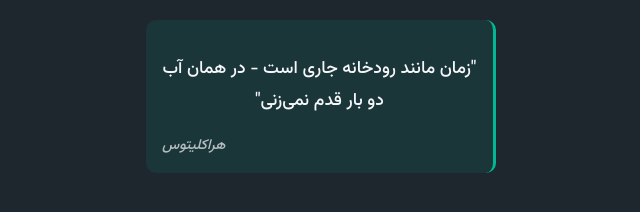
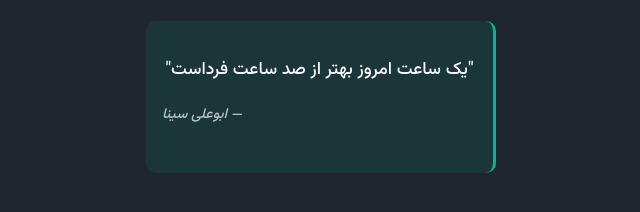
Before and after one commit to arashzidi/daily-timer, a plain HTML site: page index.html in a window 1280 px wide. Shown: the part 406-618 px from the top of the page, without its empty margins (319-959 px from the left). Drawn offline with Linux system fonts and the light colour scheme; no server answers.

Commit message:
Update index.html

```diff
--- a/index.html
+++ b/index.html
@@ -85,6 +85,7 @@
       border-radius: 10px;
       border-right: 3px solid var(--primary);
       margin-top: 1.5rem;
+      min-height: 120px;
     }
 
     #message {
@@ -100,6 +101,10 @@
       font-style: italic;
       margin-top: 0.5rem;
       font-size: 0.9rem;
+    }
+
+    .loading {
+      opacity: 0.5;
     }
 
     @keyframes fadeIn {
@@ -121,8 +126,8 @@
     </div>
 
     <div id="message-container">
-      <p id="message">"زمان مانند رودخانه جاری است - در همان آب دو بار قدم نمی‌زنی"</p>
-      <small id="message-source">هراکلیتوس</small>
+      <p id="message">"در حال دریافت جمله..."</p>
+      <small id="message-source"></small>
     </div>
   </div>
 
@@ -134,43 +139,50 @@
     const sourceEl = document.getElementById('message-source');
     const msgContainer = document.getElementById('message-container');
 
-    // پیام‌های انگیزشی با منابع
-    const timeMessages = [
+    // پیام‌های پشتیبان (برای وقتی API در دسترس نیست)
+    const backupQuotes = [
       {
         text: "زمان گرانبهاترین دارایی توست - هرگز آن را بی‌هدف هدر نده",
-        source: "استیو جابز - سخنرانی استنفورد ۲۰۰۵"
+        source: "استیو جابز"
       },
       {
         text: "امروز تنها روزی است که مال توست - دیروز رفته و فردا نیامده",
-        source: "سعدی - گلستان"
+        source: "سعدی"
       },
       {
         text: "یک ساعت امروز بهتر از صد ساعت فرداست",
-        source: "ابوعلی سینا - کتاب قانون"
-      },
-      {
-        text: "موفقیت جمع انتخاب‌های کوچک روزانه است - همین امروز تصمیم بگیر",
-        source: "دارن هاردی - اثر مرکب"
-      },
-      {
-        text: "هر دقیقه‌ای که در برنامه‌ریزی صرف کنی، یک ساعت در اجرا صرفه‌جویی می‌کنی",
-        source: "برایان تریسی - قورباغه را قورت بده"
-      },
-      {
-        text: "امروز اولین روز باقی‌مانده از عمر توست - آن را باشکوه آغاز کن",
-        source: "مارک تواین"
+        source: "ابوعلی سینا"
       }
     ];
 
-    // نمایش پیام تصادفی با افکت
-    function showRandomMessage() {
-      const {text, source} = timeMessages[Math.floor(Math.random() * timeMessages.length)];
+    // دریافت جمله از API
+    async function fetchQuote() {
+      try {
+        msgContainer.classList.add('loading');
+        const response = await fetch('https://api.quotable.io/random?tags=time|motivation');
+        const data = await response.json();
+
+        return {
+          text: data.content,
+          source: data.author
+        };
+      } catch (error) {
+        console.log('استفاده از جملات پشتیبان به دلیل خطا در API');
+        return backupQuotes[Math.floor(Math.random() * backupQuotes.length)];
+      } finally {
+        msgContainer.classList.remove('loading');
+      }
+    }
+
+    // نمایش پیام جدید
+    async function showNewMessage() {
+      const quote = await fetchQuote();
 
       msgContainer.classList.remove('new-message');
       void msgContainer.offsetWidth; // Trigger reflow
 
-      messageEl.textContent = `"${text}"`;
-      sourceEl.textContent = `— ${source}`;
+      messageEl.textContent = `"${quote.text}"`;
+      sourceEl.textContent = `— ${quote.source}`;
 
       msgContainer.classList.add('new-message');
     }
@@ -226,13 +238,14 @@
 
       // تغییر پیام هر 5 دقیقه
       if (mins % 5 === 0 && secs === 0) {
-        showRandomMessage();
+        showNewMessage();
       }
     }
 
-    // راه‌اندازی
+    // راه‌اندازی اولیه
     updateTimer();
     setInterval(updateTimer, 1000);
+    showNewMessage(); // نمایش اولین جمله
   </script>
 </body>
 </html>
```
